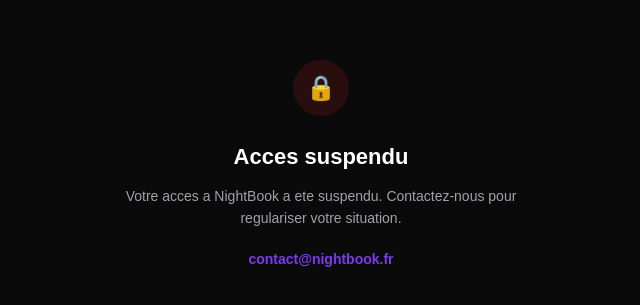
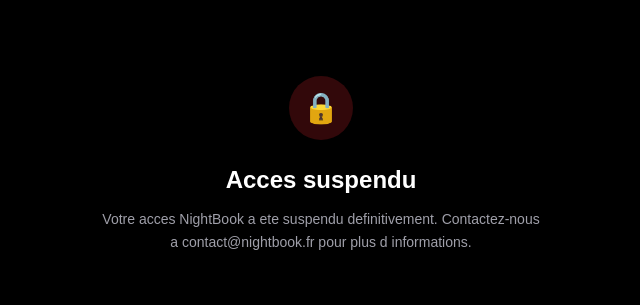
Before and after one commit to M4xim3e/nightbook, a Next.js app: page /suspended in a window 1280 px wide. Shown: the part 235-540 px from the top of the page, without its empty margins (319-959 px from the left). Built offline with nearby package versions, Linux system fonts and the light colour scheme.

Commit message:
Update page.tsx

```diff
--- a/src/app/suspended/page.tsx
+++ b/src/app/suspended/page.tsx
@@ -1,18 +1,15 @@
 export default function SuspendedPage() {
   return (
-    <div style={{minHeight:'100vh',background:'#0a0a0a',display:'flex',alignItems:'center',justifyContent:'center',padding:'16px'}}>
-      <div style={{textAlign:'center',maxWidth:'400px'}}>
-        <div style={{width:'56px',height:'56px',background:'rgba(220,38,38,0.15)',borderRadius:'50%',display:'flex',alignItems:'center',justifyContent:'center',margin:'0 auto 24px'}}>
-          <span style={{fontSize:'24px'}}>🔒</span>
+    <div className="min-h-screen bg-black flex items-center justify-center px-4">
+      <div className="text-center max-w-md">
+        <div className="w-16 h-16 bg-red-500/20 rounded-full flex items-center justify-center mx-auto mb-6">
+          <span className="text-3xl">🔒</span>
         </div>
-        <h1 style={{fontSize:'22px',fontWeight:'700',color:'#fff',marginBottom:'12px'}}>
+        <h1 className="text-2xl font-bold text-white mb-3">
           Acces suspendu
         </h1>
-        <p style={{color:'#a1a1aa',fontSize:'14px',lineHeight:'1.6'}}>
-          Votre acces a NightBook a ete suspendu. Contactez-nous pour regulariser votre situation.
-        </p>
-        <p style={{marginTop:'20px',color:'#7c3aed',fontSize:'14px',fontWeight:'600'}}>
-          contact@nightbook.fr
+        <p className="text-zinc-400 text-sm leading-relaxed">
+          Votre acces NightBook a ete suspendu definitivement. Contactez-nous a contact@nightbook.fr pour plus d informations.
         </p>
       </div>
     </div>
```
